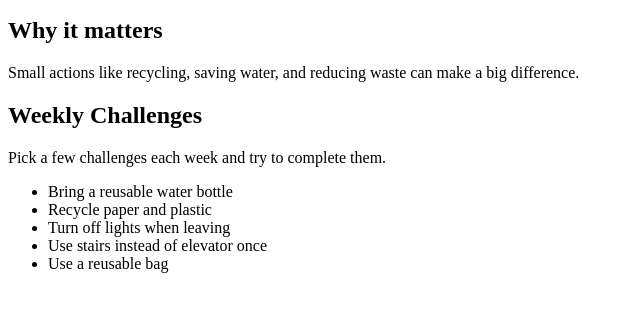
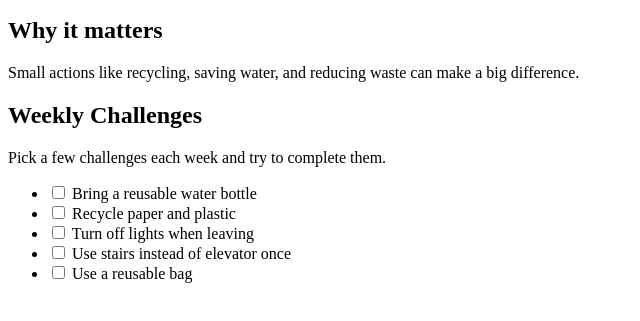
Before and after one commit to Yasmeenalsinan/GreenCampus-Challenge, a plain HTML site: page index.html in a window 1280 px wide. Shown: the part 87-408 px from the top of the page, without its empty margins (0-640 px from the left). Drawn offline with Linux system fonts and the light colour scheme.

Commit message:
Update index.html

```diff
--- a/index.html
+++ b/index.html
@@ -8,9 +8,9 @@
 <h2>Weekly Challenges</h2>
 <p>Pick a few challenges each week and try to complete them.</p>
 <ul>
-  <li>Bring a reusable water bottle</li>
-  <li>Recycle paper and plastic</li>
-  <li>Turn off lights when leaving</li>
-  <li>Use stairs instead of elevator once</li>
-  <li>Use a reusable bag</li>
+  <li><input type="checkbox"> Bring a reusable water bottle</li>
+  <li><input type="checkbox"> Recycle paper and plastic</li>
+  <li><input type="checkbox"> Turn off lights when leaving</li>
+  <li><input type="checkbox"> Use stairs instead of elevator once</li>
+  <li><input type="checkbox"> Use a reusable bag</li>
 </ul>
```
